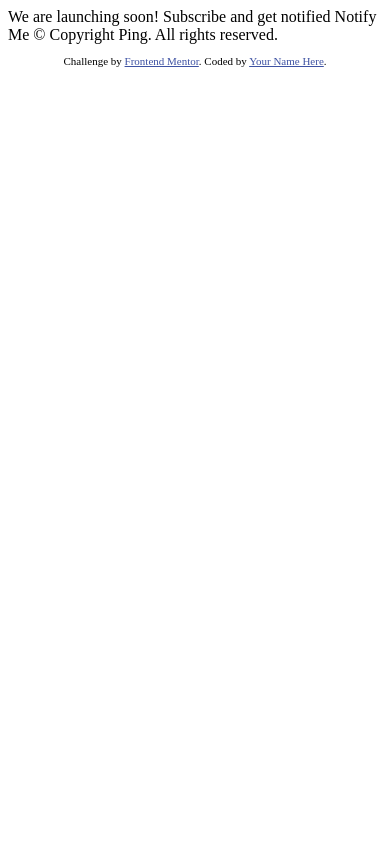
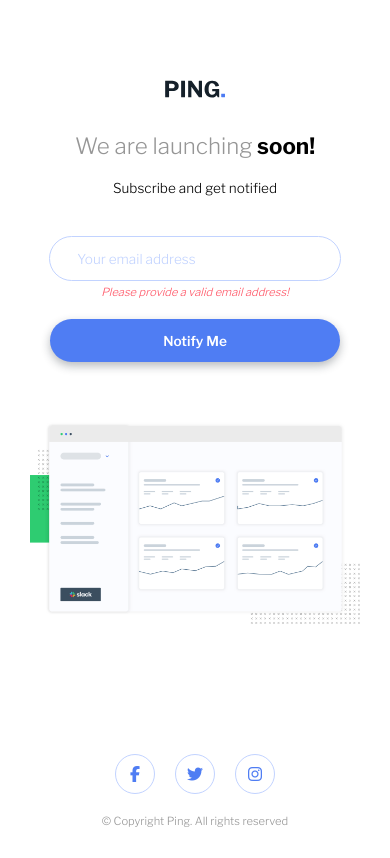
Before and after one commit to chrisvn188/ping-coming-soon-page, a website: page index.html in a window 390 px wide. Drawn offline with nearby package versions, Linux system fonts and the light colour scheme.

Commit message:
finish styling for mobile screen and desktop screens

```diff
--- a/index.html
+++ b/index.html
@@ -2,33 +2,65 @@
 <html lang="en">
 <head>
   <meta charset="UTF-8">
-  <meta name="viewport" content="width=device-width, initial-scale=1.0"> <!-- displays site properly based on user's device -->
-
+  <meta name="viewport" content="width=device-width, initial-scale=1.0">
   <link rel="icon" type="image/png" sizes="32x32" href="./images/favicon-32x32.png">
-
   <title>Frontend Mentor | Ping coming soon page</title>
-
-  <!-- Feel free to remove these styles or customise in your own stylesheet 👍 -->
-  <style>
-    .attribution { font-size: 11px; text-align: center; }
-    .attribution a { color: hsl(228, 45%, 44%); }
-  </style>
+  <link rel="stylesheet" href="css/style.css">
+  <link rel="preconnect" href="https://fonts.googleapis.com">
+  <link rel="preconnect" href="https://fonts.gstatic.com" crossorigin>
+  <link href="https://fonts.googleapis.com/css2?family=Libre+Franklin:wght@300;600;700&display=swap" rel="stylesheet">
+  <script src="https://kit.fontawesome.com/c244e0dc81.js" crossorigin="anonymous"></script>
 </head>
 <body>
+  <div class="container">
+    <!-- ....header.... -->
+    <header class="header">
+      <img src="images/logo.svg" alt="site logo" class="header__logo">
+    </header>
+    <!-- ..../header.... -->
 
-  We are launching soon!
+    <!-- ....main.... -->
+    <main class="main">
+      <!-- ....heading.... -->
+      <h1 class="main__heading">
+        <span class="main__heading--light">We are launching</span>
+        <span class="main__heading--bold"> soon!</span>
+      </h1>
+      <!-- ..../heading.... -->
 
-  Subscribe and get notified
+      <!-- ....subheading.... -->
+      <p class="main__subheading">Subscribe and get notified</p>
+      <!-- ..../subheading.... -->
 
-  Notify Me
+      <!-- ....form.... -->
+      <form action="" class="form" id="form" novalidate>
+        <div class="form-group">
+          <label for="email" class="visually-hidden">Email</label>
+          <div class="input-container">
+            <input type="email" id="emain" name="email" required placeholder="Your email address" class="form__input">
+            <p class="form__error-message">Please provide a valid email address!</p>
+          </div>
+          <button class="btn btn--submit" type="submit">notify me</button>
+        </div>
+      </form>
+      <!-- ..../form.... -->
 
-  &copy; Copyright Ping. All rights reserved.
+      <!-- ....dashboard image.... -->
+      <img src="images/illustration-dashboard.png" alt="dashboard illustration" class="dashboard-img">
+      <!-- ..../dashboard image.... -->
+    </main>
+    <!-- ..../main.... -->
 
-  <footer>
-    <p class="attribution">
-      Challenge by <a href="https://www.frontendmentor.io?ref=challenge" target="_blank">Frontend Mentor</a>.
-      Coded by <a href="#">Your Name Here</a>.
-    </p>
-  </footer>
+    <!-- ....footer.... -->
+    <footer class="footer">
+      <div class="footer__social-links">
+        <a href="#" class="footer__link"><i class="fab fa-facebook-f"></i></a>
+        <a href="#" class="footer__link"><i class="fab fa-twitter"></i></a>
+        <a href="#" class="footer__link"><i class="fab fa-instagram"></i></a>
+      </div>
+      <p class="footer__text">&copy; Copyright Ping. All rights reserved</p>
+    </footer>
+    <!-- ..../footer.... -->
+  </div>
 </body>
 </html>
--- /dev/null
+++ b/sass/main.scss
@@ -0,0 +1,226 @@
+// VARIABLES
+// colors
+$color-blue: hsl(223, 87%, 63%);
+$color-pale-blue: hsl(223, 100%, 88%);
+$color-light-red: hsl(354, 100%, 66%);
+$color-gray: hsl(0, 0%, 59%);
+$color-very-dark-blue: hsl(209, 33%, 12%);
+$color-white:hsl(0,0%,100%);
+
+// font
+$font-stack:'Libre Franklin', sans-serif;
+$fw-light:300;
+$fw-semi-bold:600;
+$fw-bold:700;
+
+
+*,*::before,*::after{
+  box-sizing: border-box;
+}
+
+*{
+  margin: 0;
+  padding: 0;
+}
+
+img{
+  max-width: 100%;
+  display: block;
+}
+
+body{
+  font-family: $font-stack;
+  font-weight: $fw-light;
+  font-size: 1.25rem;
+  min-height: 100vh;
+}
+
+.container{
+  max-width: 24em;
+  margin: 0 auto;
+
+  @media (min-width:1140px) {
+    max-width: 34em;
+  }
+}
+
+.header{
+  padding-top: 4em;
+  display: flex;
+  justify-content: center;
+
+  &__logo{
+    max-width: 3em;
+    @media (min-width:1140px) {
+      max-width: none;
+    }
+  }
+}
+
+.main{
+  padding: 0 1.5em;
+  text-align: center;
+
+  &__heading{
+    font-size: 1.4rem;
+    padding-top:1.5em;
+
+    &--light{
+      font-weight: $fw-light;
+      color:$color-gray;
+    }
+
+    @media (min-width:1140px) {
+      font-size: 3rem;
+      padding-top: 1em;
+    }
+  }
+
+  &__subheading{
+    font-size: .85rem;
+    margin: 1.5em 0 3em 0;
+
+    @media (min-width:1140px) {
+      font-size: 1.2rem;
+    }
+  }
+}
+
+.form{
+  padding: 0 1em;
+  @media (min-width:1140px) {
+    padding:0;
+  }
+  .form-group{
+    display: flex;
+    flex-direction: column;
+    gap: 1em;
+
+    @media (min-width:1140px) {
+      flex-direction: row;
+    }
+
+    .input-container{
+      display: flex;
+      flex-direction: column;
+
+      @media (min-width:1140px) {
+        flex: 1;
+      }
+    }
+  }
+
+  &__input{
+    display: block;
+    padding: 1em 2em;
+    border-radius: 2em;
+    border: none;
+    outline: 1px solid $color-pale-blue;
+    font: inherit;
+    font-size: .85rem;
+
+    &:focus{
+      outline: 1px solid $color-blue;
+    }
+
+    &::placeholder{
+      color: $color-pale-blue;
+    }
+
+    @media (min-width:1140px) {
+      padding: 1em 2em;
+      font-size: 1rem;
+    }
+  }
+
+  &__error-message{
+    font-size:.7rem;
+    margin-top: 5px;
+    font-style: italic;
+    color: $color-light-red;
+    // visibility: hidden;
+
+    @media (min-width:1140px) {
+      text-align: left;
+      padding-left: 2.5em;
+      font-size: .85rem;
+    }
+  }
+}
+
+
+
+.visually-hidden{
+  width: 1px;
+  height: 1px;
+  position: absolute;
+  top: 0;
+  left: 0;
+  margin: -1px;
+  overflow: hidden;
+  clip: rect(0,0,0,0);
+  border:none;
+}
+
+
+
+.btn{
+  border: none;
+  padding: 1em 2em;
+  font: inherit;
+  font-size: .85rem;
+  text-transform: capitalize;
+  border-radius: 2em;
+  box-shadow: 0 4px 10px 0 rgba($color-very-dark-blue, $alpha: .3);
+
+  @media (min-width:1140px) {
+    align-self: flex-start;
+    padding: 1em 4em;
+    font-size: 1rem;
+  }
+
+}
+
+.btn--submit{
+  background-color: $color-blue;
+  color: $color-white;
+  font-weight: $fw-semi-bold;
+}
+
+.dashboard-img{
+  margin-top: 3em;
+}
+
+.footer{
+  margin-top: 5em;
+  text-align: center;
+  padding: 1.5em 0;
+  &__social-links{
+    display: flex;
+    justify-content: center;
+    gap: 1em;
+    margin-bottom: 1em;
+  }
+
+  &__link{
+    width: 40px;
+    height: 40px;
+    border: 1px solid $color-pale-blue;
+    display: grid;
+    place-items: center;
+    text-decoration: none;
+    color: $color-blue;
+    font-size: 1rem;
+    border-radius: 50%;
+    transition: all .3s;
+    &:hover{
+      background-color: $color-blue;
+      color:$color-white;
+    }
+  }
+
+  &__text{
+    font-size: .7rem;
+    color: $color-gray;
+  }
+}
```
Also changed, not shown: package.json (added, +41 -0 lines), README-template.md, README.md (deleted), css/style.css (added), 3 other files.
